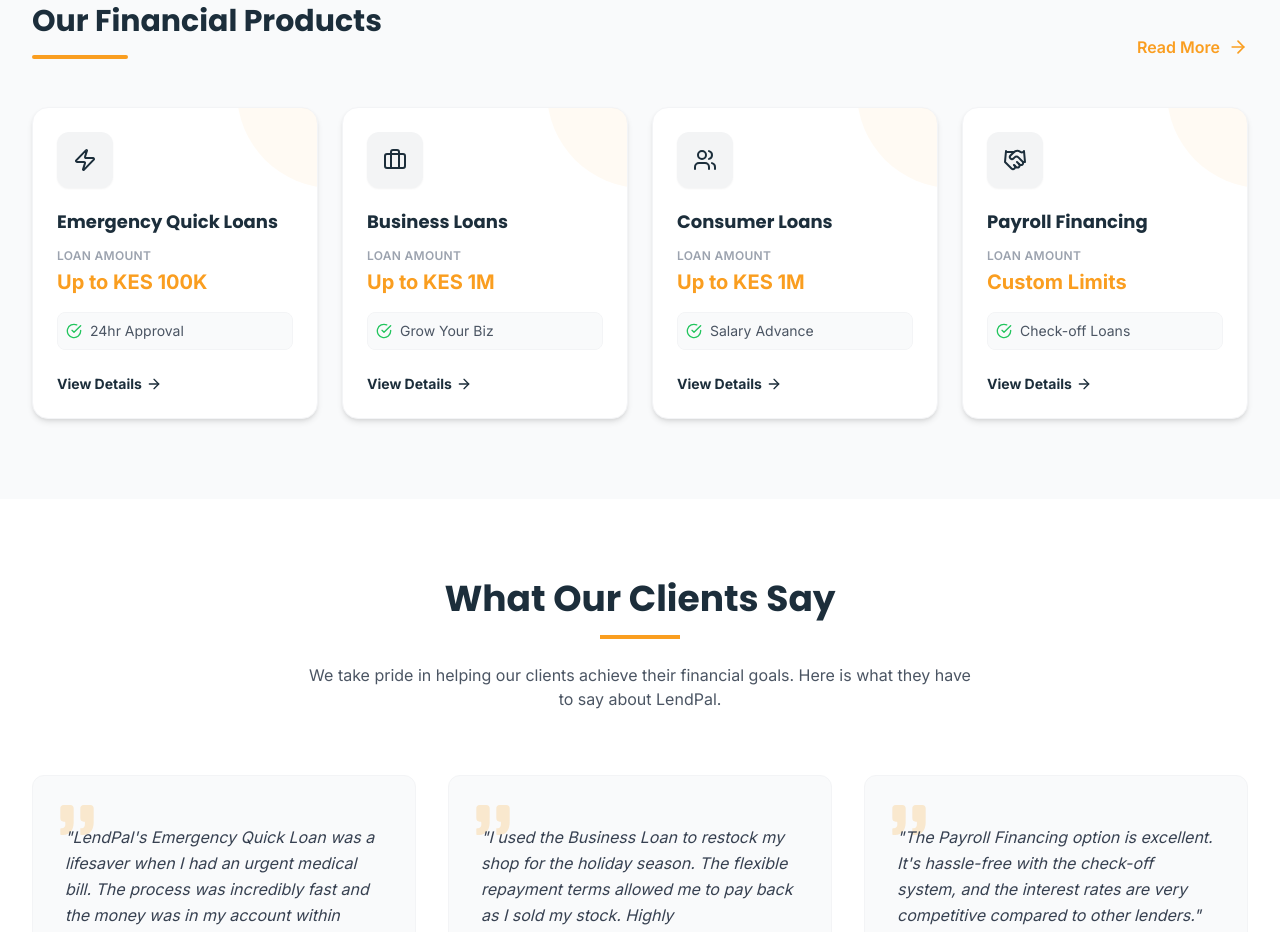
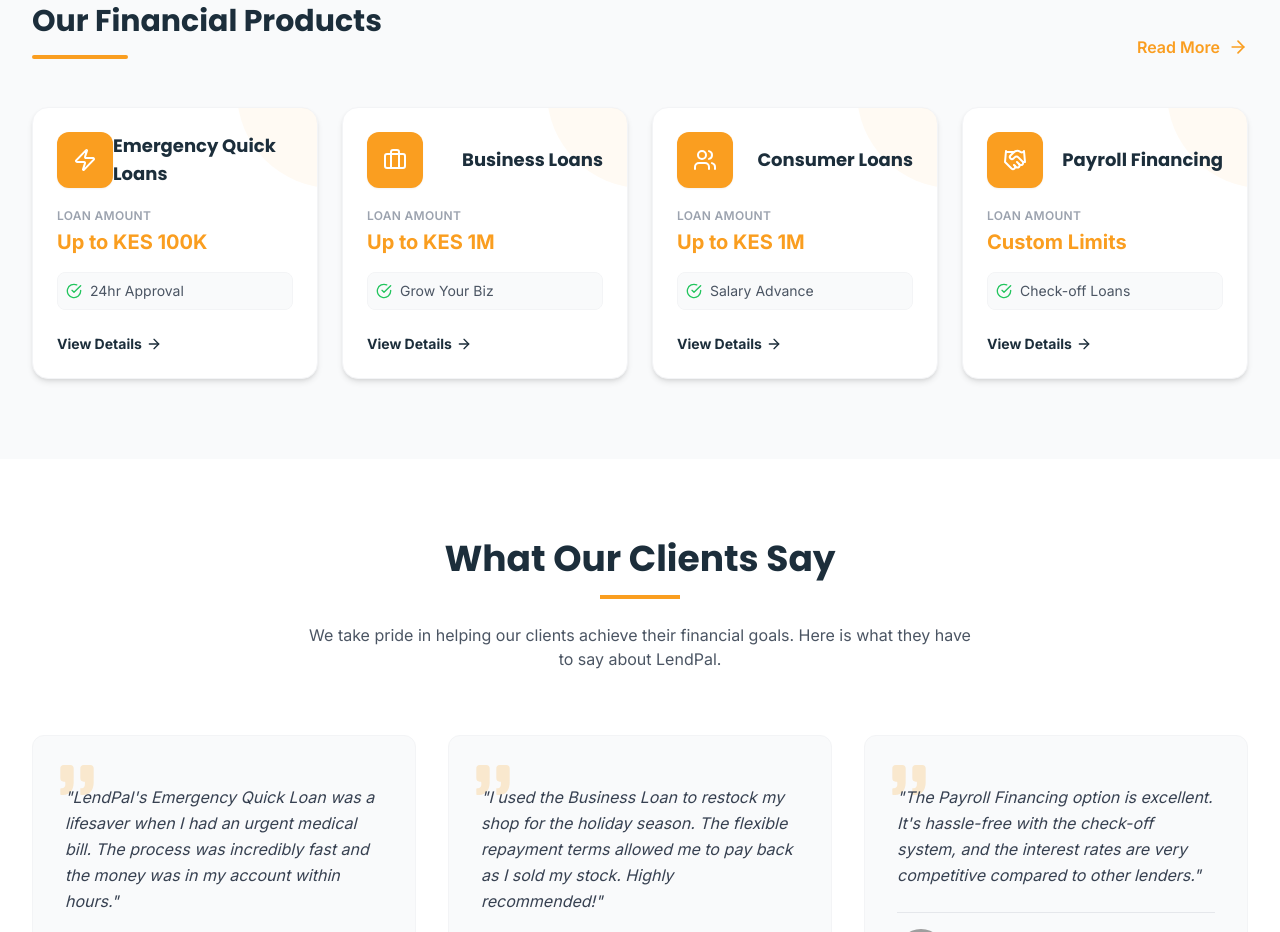
Before and after one commit to Easteknoloji/lendpal, a plain HTML site: page index.html in a window 1280 px wide. Shown: the part 1873-2805 px from the top of the page. Drawn offline with nearby package versions, Linux system fonts and the light colour scheme; grey boxes are pictures that could not be loaded.

Commit message:
Update products section in home page

```diff
--- a/index.html
+++ b/index.html
@@ -526,8 +526,9 @@
                 <div
                   class="absolute top-0 right-0 w-24 h-24 bg-accent/5 rounded-bl-full -mr-4 -mt-4 transition-transform group-hover:scale-110"
                 ></div>
+                <div class="flex items-center justify-between mb-5 relative z-10">
                   <div
-                  class="mb-5 bg-primary/5 w-14 h-14 rounded-xl flex items-center justify-center text-primary group-hover:bg-primary group-hover:text-white transition-colors duration-300 shadow-sm relative z-10"
+                    class="bg-accent w-14 h-14 rounded-xl flex items-center justify-center text-white shadow-sm flex-shrink-0"
                   >
                     <svg
                       xmlns="http://www.w3.org/2000/svg"
@@ -546,10 +547,11 @@
                     </svg>
                   </div>
                   <h3
-                  class="text-lg font-bold text-primary mb-3 font-heading group-hover:text-accent transition-colors relative z-10"
+                    class="text-lg font-bold text-primary font-heading group-hover:text-accent transition-colors"
                   >
                     Emergency Quick Loans
                   </h3>
+                </div>
                 <div class="mt-auto space-y-4 relative z-10">
                   <div>
                     <p
@@ -610,8 +612,9 @@
                 <div
                   class="absolute top-0 right-0 w-24 h-24 bg-accent/5 rounded-bl-full -mr-4 -mt-4 transition-transform group-hover:scale-110"
                 ></div>
+                <div class="flex items-center justify-between mb-5 relative z-10">
                   <div
-                  class="mb-5 bg-primary/5 w-14 h-14 rounded-xl flex items-center justify-center text-primary group-hover:bg-primary group-hover:text-white transition-colors duration-300 shadow-sm relative z-10"
+                    class="bg-accent w-14 h-14 rounded-xl flex items-center justify-center text-white shadow-sm flex-shrink-0"
                   >
                     <svg
                       xmlns="http://www.w3.org/2000/svg"
@@ -629,10 +632,11 @@
                     </svg>
                   </div>
                   <h3
-                  class="text-lg font-bold text-primary mb-3 font-heading group-hover:text-accent transition-colors relative z-10"
+                    class="text-lg font-bold text-primary font-heading group-hover:text-accent transition-colors"
                   >
                     Business Loans
                   </h3>
+                </div>
                 <div class="mt-auto space-y-4 relative z-10">
                   <div>
                     <p
@@ -693,8 +697,9 @@
                 <div
                   class="absolute top-0 right-0 w-24 h-24 bg-accent/5 rounded-bl-full -mr-4 -mt-4 transition-transform group-hover:scale-110"
                 ></div>
+                <div class="flex items-center justify-between mb-5 relative z-10">
                   <div
-                  class="mb-5 bg-primary/5 w-14 h-14 rounded-xl flex items-center justify-center text-primary group-hover:bg-primary group-hover:text-white transition-colors duration-300 shadow-sm relative z-10"
+                    class="bg-accent w-14 h-14 rounded-xl flex items-center justify-center text-white shadow-sm flex-shrink-0"
                   >
                     <svg
                       xmlns="http://www.w3.org/2000/svg"
@@ -714,10 +719,11 @@
                     </svg>
                   </div>
                   <h3
-                  class="text-lg font-bold text-primary mb-3 font-heading group-hover:text-accent transition-colors relative z-10"
+                    class="text-lg font-bold text-primary font-heading group-hover:text-accent transition-colors"
                   >
                     Consumer Loans
                   </h3>
+                </div>
                 <div class="mt-auto space-y-4 relative z-10">
                   <div>
                     <p
@@ -778,8 +784,9 @@
                 <div
                   class="absolute top-0 right-0 w-24 h-24 bg-accent/5 rounded-bl-full -mr-4 -mt-4 transition-transform group-hover:scale-110"
                 ></div>
+                <div class="flex items-center justify-between mb-5 relative z-10">
                   <div
-                  class="mb-5 bg-primary/5 w-14 h-14 rounded-xl flex items-center justify-center text-primary group-hover:bg-primary group-hover:text-white transition-colors duration-300 shadow-sm relative z-10"
+                    class="bg-accent w-14 h-14 rounded-xl flex items-center justify-center text-white shadow-sm flex-shrink-0"
                   >
                     <svg
                       xmlns="http://www.w3.org/2000/svg"
@@ -802,10 +809,11 @@
                     </svg>
                   </div>
                   <h3
-                  class="text-lg font-bold text-primary mb-3 font-heading group-hover:text-accent transition-colors relative z-10"
+                    class="text-lg font-bold text-primary font-heading group-hover:text-accent transition-colors"
                   >
                     Payroll Financing
                   </h3>
+                </div>
                 <div class="mt-auto space-y-4 relative z-10">
                   <div>
                     <p
```
Also changed, not shown: .claude/settings.json (added). Lines whose indentation alone changed are shown as unchanged.
